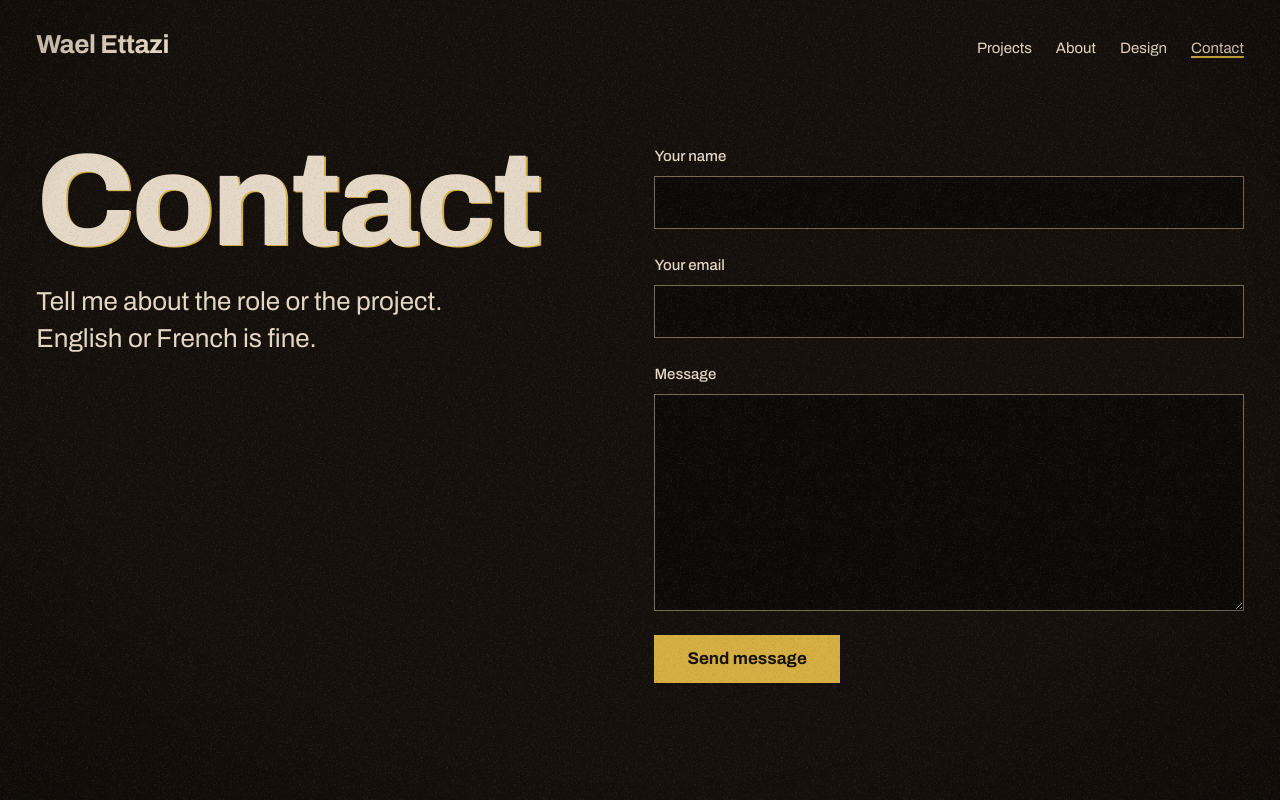
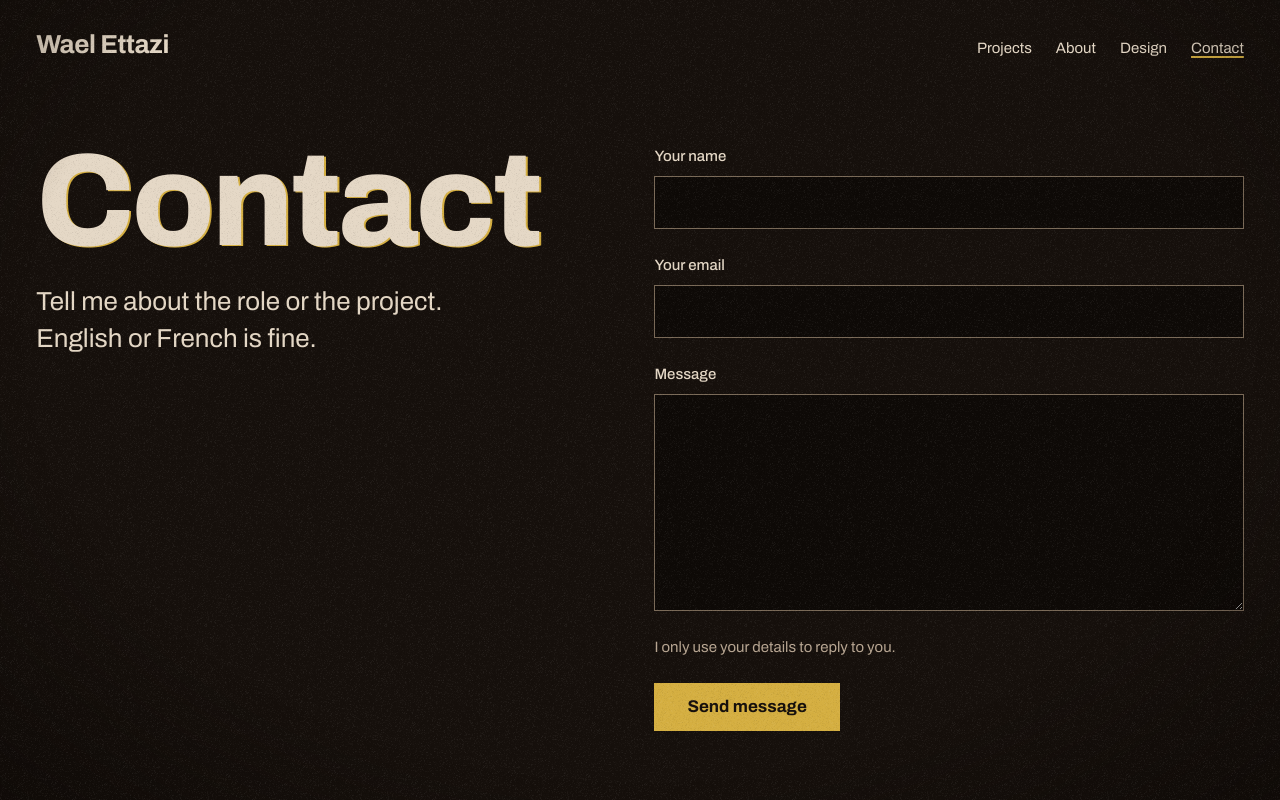
Before and after one commit to GreatLoveV/portfolio, a Next.js app: page /contact in a window 1280 px wide. Shown: the top 800 px of the page. Built offline with nearby package versions, Linux system fonts and the light colour scheme; no server answers; the database is empty.

Commit message:
feat(site): add privacy note to the contact form

```diff
--- a/src/app/not-found.tsx
+++ b/src/app/not-found.tsx
@@ -17,7 +17,7 @@ export default function NotFound() {
       <SiteNav />
       <main id="content">
         <Container className={styles.page}>
-          <Display size="h1">This page doesn&apos;t exist.</Display>
+          <Display size="h1">This page doesn&rsquo;t exist.</Display>
           <Text size="lead" className={styles.text}>
             The link may be old or mistyped.
           </Text>
--- a/src/components/site/ContactForm.module.css
+++ b/src/components/site/ContactForm.module.css
@@ -16,6 +16,11 @@
   gap: var(--space-4);
 }
 
+.note {
+  font-size: var(--text-small);
+  color: var(--color-paper-muted);
+}
+
 .error {
   color: var(--color-error);
 }
--- a/src/components/site/ContactForm.tsx
+++ b/src/components/site/ContactForm.tsx
@@ -59,6 +59,7 @@ export function ContactForm({ action }: ContactFormProps) {
           <input type="text" name="company" tabIndex={-1} autoComplete="off" />
         </label>
       </div>
+      <p className={styles.note}>I only use your details to reply to you.</p>
       <div className={styles.foot}>
         <Button type="submit" disabled={pending}>
           {pending ? 'Sending' : 'Send message'}
```
